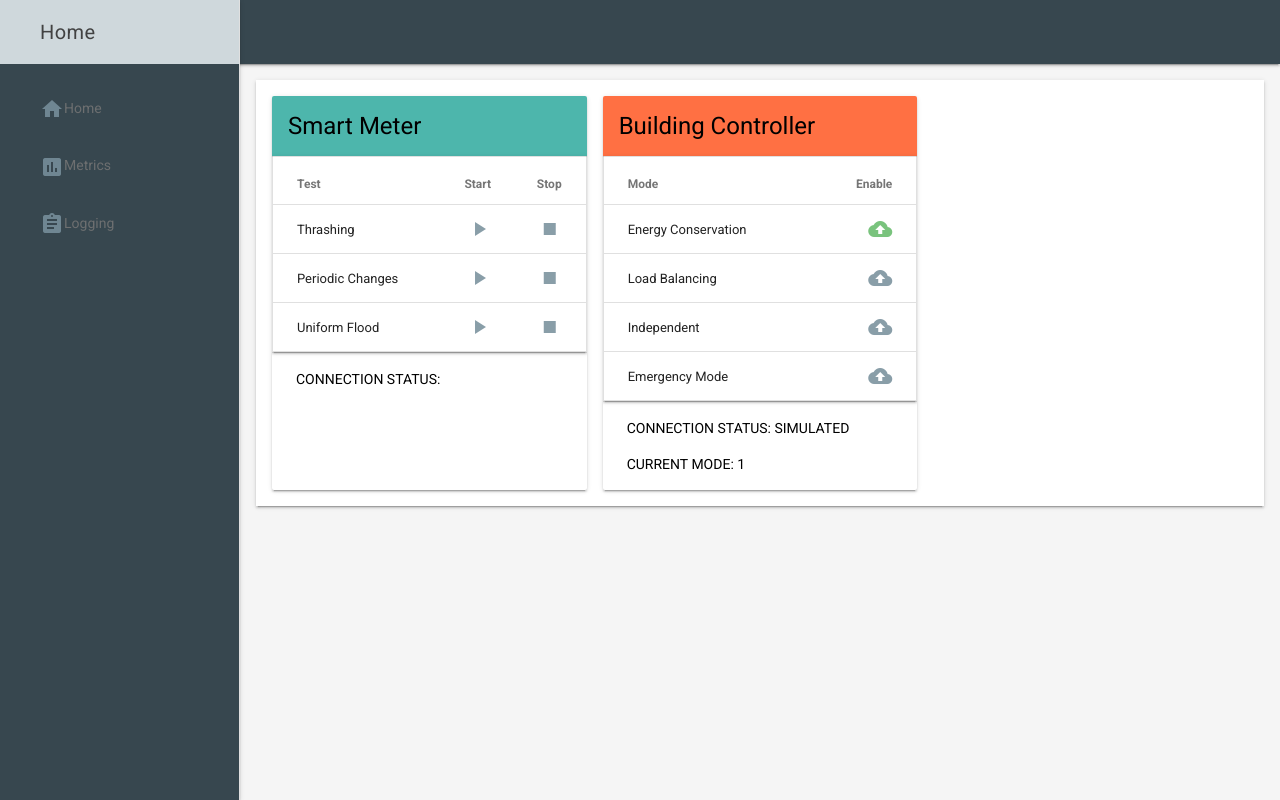
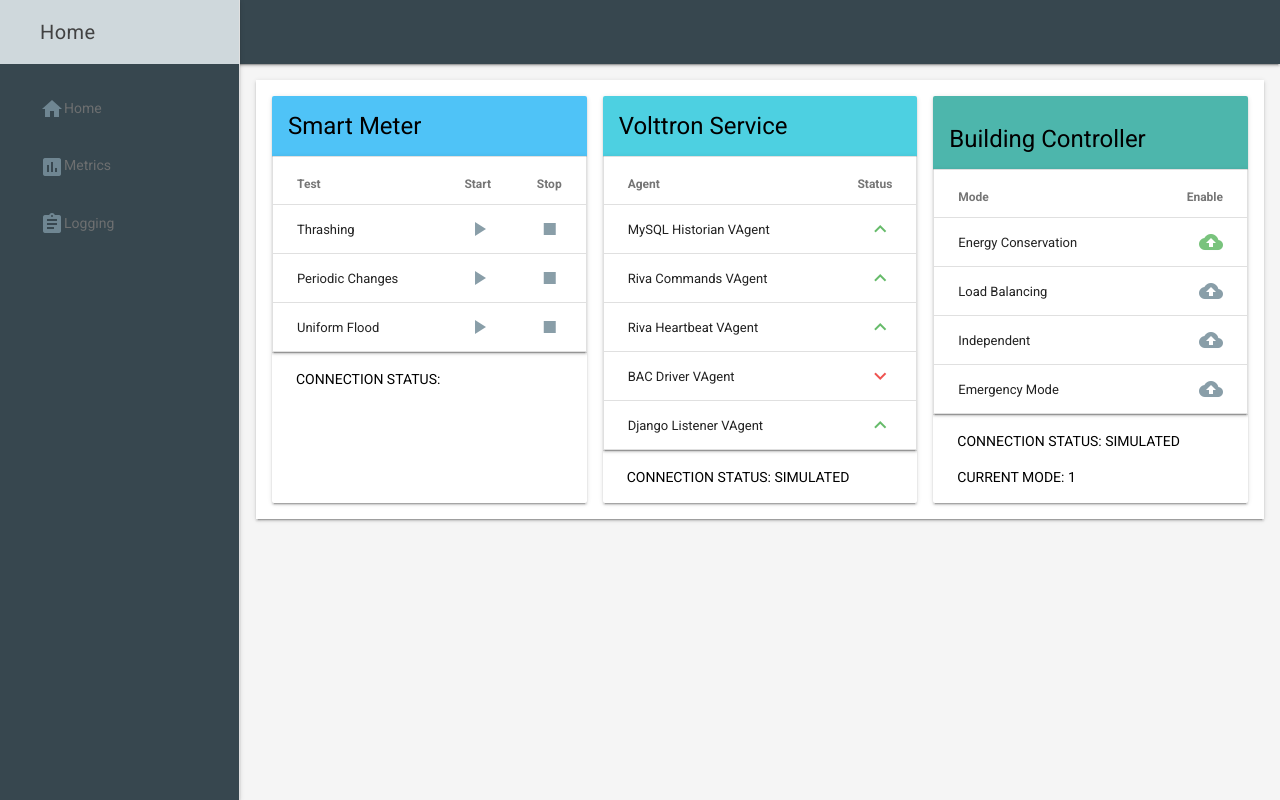
Before and after one commit to nvitha/Smart-Cities, a Django app: page /1/ in a window 1280 px wide. Run offline with Django 3.2, Linux system fonts and the light colour scheme; data comes from the database, SQL or seed files in the repository; some libraries are stand-ins or nearby versions.

Commit message:
Merge remote-tracking branch 'origin/master'
# Conflicts:
#	django/templates/metrics.html

```diff
--- a/django/smartcity/vagent/hook.py
+++ b/django/smartcity/vagent/hook.py
@@ -32,6 +32,7 @@
 
 
 
+
 #
 # def main():
 #     process = subprocess.Popen(['python', '/var/www/html/smartcity/smartcity/vagent/tester_vagent.py'], env={'PYTHONPATH': os.pathsep.join(sys.path)})
--- a/django/templates/index.html
+++ b/django/templates/index.html
@@ -14,7 +14,7 @@
         <div class="mdl-color--white mdl-shadow--2dp mdl-cell max-cell mdl-grid">
             <div class="mdl-cell mdl-cell--4-col mdl-cell--8-col-tablet mdl-grid mdl-grid--no-spacing">
                 <div class="mdl-card mdl-shadow--2dp mdl-cell mdl-cell--4-col mdl-cell--4-col-tablet mdl-cell--12-col-desktop">
-                    <div class="mdl-card__title mdl-color--teal-300">
+                    <div class="mdl-card__title mdl-color--light-blue-300">
                         <h2 class="mdl-card__title-text">Smart Meter</h2>
                     </div>
                     <table class="mdl-data-table mdl-js-data-table mdl-data-table--selectable mdl-shadow--2dp full-width">
@@ -72,9 +72,54 @@
                     </div>
                 </div>
             </div>
+
             <div class="mdl-cell mdl-cell--4-col mdl-cell--8-col-tablet mdl-grid mdl-grid--no-spacing">
                 <div class="mdl-card mdl-shadow--2dp mdl-cell mdl-cell--4-col mdl-cell--4-col-tablet mdl-cell--12-col-desktop">
-                    <div class="mdl-card__title mdl-card--expand mdl-color--deep-orange-400">
+                    <div class="mdl-card__title mdl-color--cyan-300">
+                        <h2 class="mdl-card__title-text">Volttron Service</h2>
+                    </div>
+                        <table class="mdl-data-table mdl-js-data-table mdl-data-table--selectable mdl-shadow--2dp full-width">
+                            <thead>
+                            <tr>
+                                <th class="mdl-data-table__cell--non-numeric">Agent</th>
+                                <th>Status</th>
+                            </tr>
+                            </thead>
+                            <tbody>
+                            <tr>
+                                <td class="mdl-data-table__cell--non-numeric">MySQL Historian VAgent</td>
+                                <td><i class="mdl-color-text--green-400 material-icons" role="presentation">expand_less</i></td>
+                            </tr>
+                            <tr>
+                                <td class="mdl-data-table__cell--non-numeric">Riva Commands VAgent</td>
+                                <td><i class="mdl-color-text--green-400 material-icons" role="presentation">expand_less</i></td>
+
+                            </tr>
+                            <tr>
+                                <td class="mdl-data-table__cell--non-numeric">Riva Heartbeat VAgent</td>
+                                <td><i class="mdl-color-text--green-400 material-icons" role="presentation">expand_less</i></td>
+
+                            </tr>
+                            <tr>
+                                <td class="mdl-data-table__cell--non-numeric">BAC Driver VAgent</td>
+                                <td><i class="mdl-color-text--red-400 material-icons" role="presentation">expand_more</i></td>
+
+                            </tr>
+                            <tr>
+                                <td class="mdl-data-table__cell--non-numeric">Django Listener VAgent</td>
+                                <td><i class="mdl-color-text--green-400 material-icons" role="presentation">expand_less</i></td>
+
+                            </tr>
+                            </tbody>
+                        </table>
+                    <div class="mdl-card__actions mdl-card--border">
+                        <a href="{% url 'refresh_status' %}" class="mdl-button mdl-js-button mdl-js-ripple-effect">Connection Status: Simulated</a>
+                    </div>
+                </div>
+            </div>
+            <div class="mdl-cell mdl-cell--4-col mdl-cell--8-col-tablet mdl-grid mdl-grid--no-spacing">
+                <div class="mdl-card mdl-shadow--2dp mdl-cell mdl-cell--4-col mdl-cell--4-col-tablet mdl-cell--12-col-desktop">
+                    <div class="mdl-card__title mdl-card--expand mdl-color--teal-300">
                         <h2 class="mdl-card__title-text">Building Controller</h2>
                     </div>
                     <table class="mdl-data-table mdl-js-data-table mdl-data-table--selectable mdl-shadow--2dp full-width">
```
Lines whose indentation alone changed are shown as unchanged.
